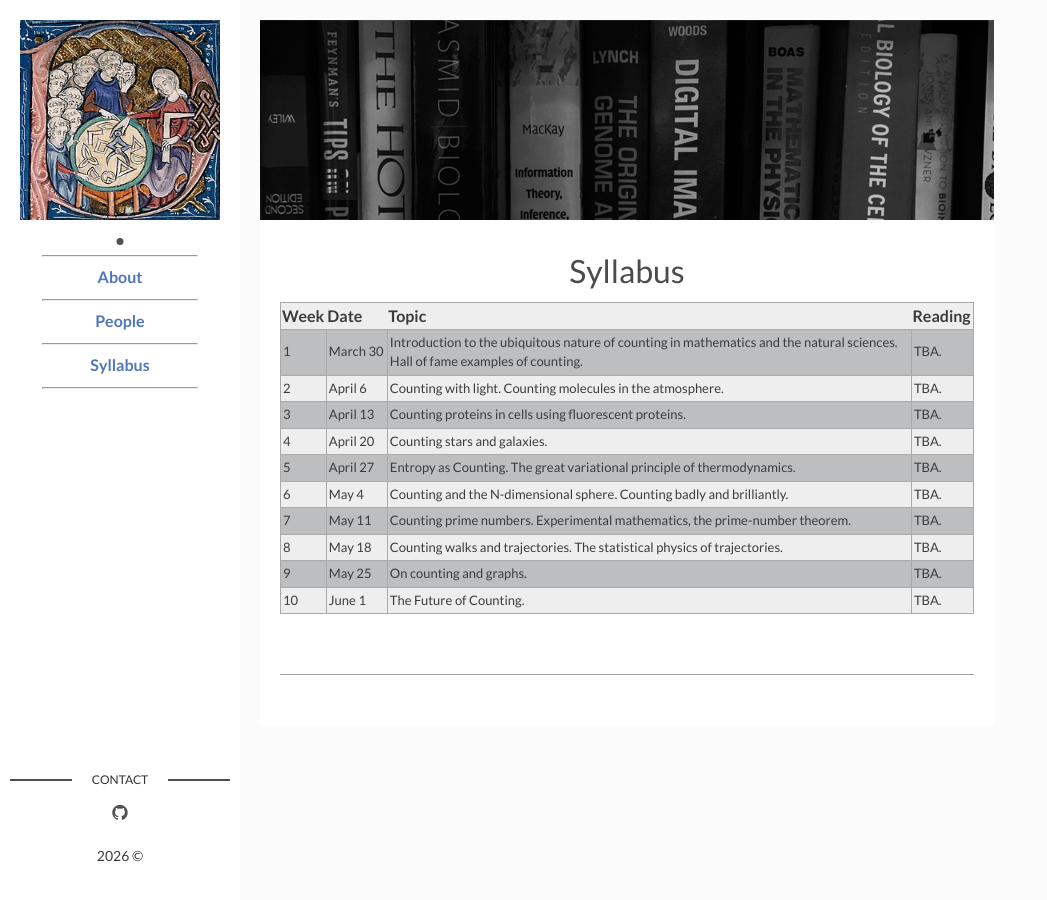
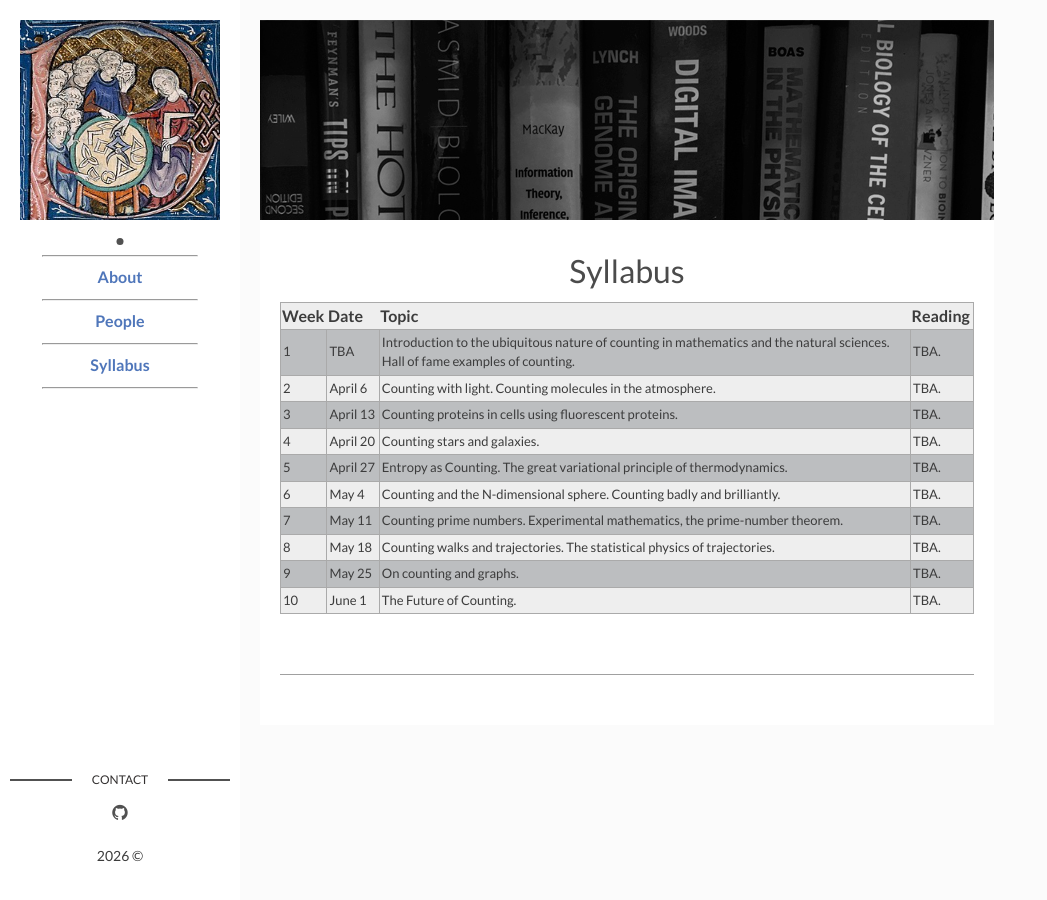
Before and after one commit to RPGroup-PBoC/counting, a Jekyll site: the page built from page03_syllabus.md, in a window 1280 px wide. Shown: the whole page, without its empty margins (0-1047 px from the left). Built offline with Jekyll 4.4.1, drawn with Linux system fonts in a browser that asks for light colours.

Commit message:
updated syllabus.

```diff
--- a/_data/syllabus.yaml
+++ b/_data/syllabus.yaml
@@ -1,5 +1,5 @@
 - day:
-  date: March 30
+  date: TBA
   week: 1
   topic: >
     Introduction to the ubiquitous nature of counting in mathematics and the natural sciences. <br>
```
